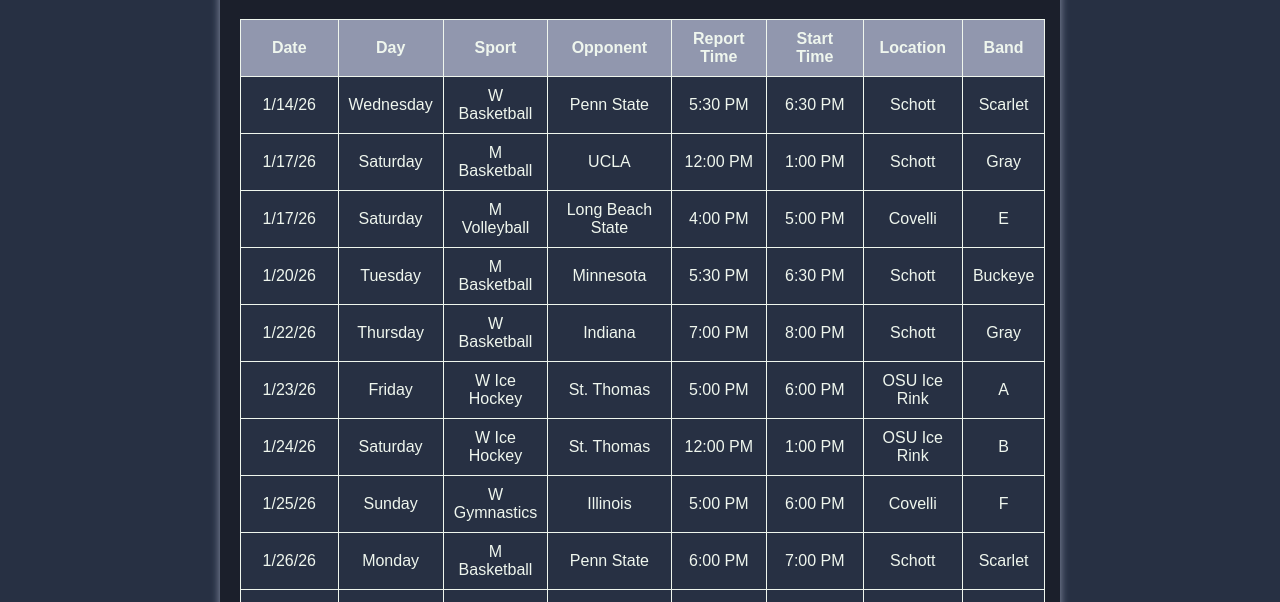
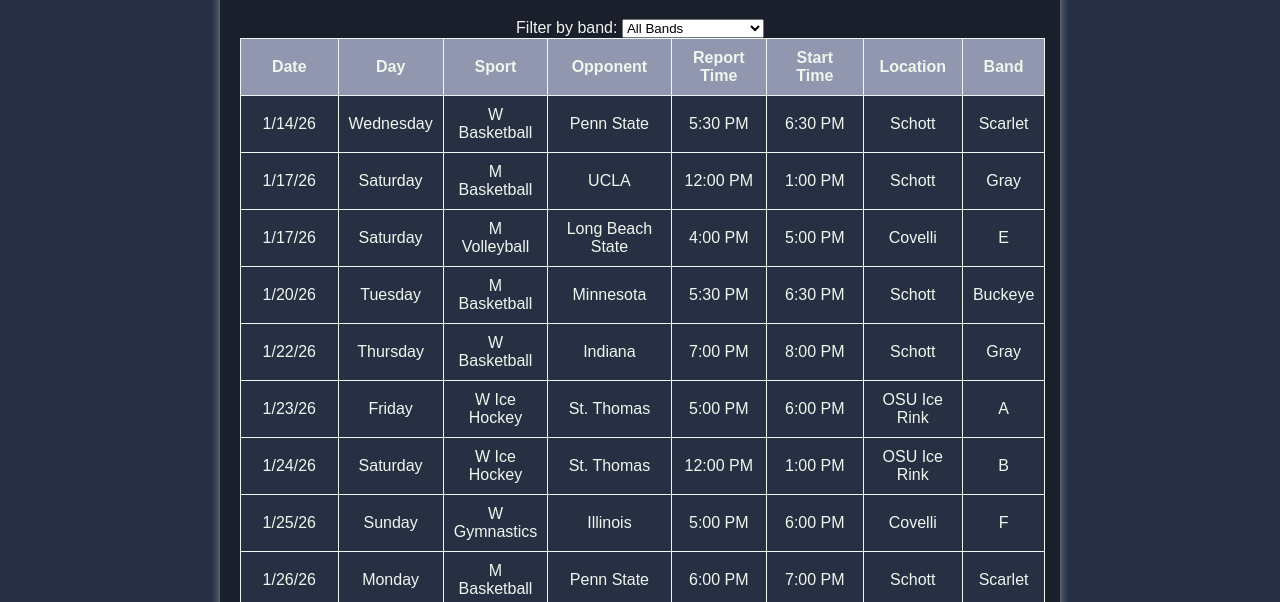
Before and after one commit to CollinRis/OSUABAND, a plain HTML site: page schedule.html in a window 1280 px wide. Shown: the part 198-800 px from the top of the page. Drawn offline with Linux system fonts and the light colour scheme.

Commit message:
Expand band filters

```diff
--- a/schedule.html
+++ b/schedule.html
@@ -20,6 +20,24 @@
 
     <div class="container">
         <h1>Full Schedule</h1>
+        <div class="schedule-filter">
+            <label for="band-filter">Filter by band:</label>
+            <select id="band-filter">
+                <option value="all">All Bands</option>
+                <option value="group:Scarlet">Scarlet Band (A/B)</option>
+                <option value="group:Gray">Gray Band (C/D)</option>
+                <option value="group:Buckeye">Buckeye Band (E/F)</option>
+                <option value="band:Scarlet">Band = Scarlet</option>
+                <option value="band:Gray">Band = Gray</option>
+                <option value="band:Buckeye">Band = Buckeye</option>
+                <option value="letter:A">Band = A</option>
+                <option value="letter:B">Band = B</option>
+                <option value="letter:C">Band = C</option>
+                <option value="letter:D">Band = D</option>
+                <option value="letter:E">Band = E</option>
+                <option value="letter:F">Band = F</option>
+            </select>
+        </div>
         <table id="schedule">
             <thead>
                 <tr>
@@ -110,10 +128,53 @@
 ;
 
             const scheduleTable = document.querySelector("#schedule tbody");
-            events.forEach(event => {
-                const row = document.createElement("tr");
-                row.innerHTML = `<td>${event.Date}</td><td>${event.Day}</td><td>${event.Sport}</td><td>${event.Opponent}</td><td>${event["Report Time"]}</td><td>${event["Start Time"]}</td><td>${event.Location}</td><td>${event.Band}</td>`;
-                scheduleTable.appendChild(row);
+            const bandFilter = document.getElementById("band-filter");
+
+            const bandGroupMap = {
+                A: "Scarlet",
+                B: "Scarlet",
+                C: "Gray",
+                D: "Gray",
+                E: "Buckeye",
+                F: "Buckeye"
+            };
+
+            const normalizeBand = (band) => band.trim();
+
+            const renderSchedule = (filter) => {
+                scheduleTable.innerHTML = "";
+
+                events.forEach(event => {
+                    const rawBand = normalizeBand(event.Band || "");
+                    const bandCode = rawBand.toUpperCase();
+                    const bandGroup = bandGroupMap[bandCode] || "";
+                    const bandName = bandCode === "SCARLET" || bandCode === "GRAY" || bandCode === "BUCKEYE"
+                        ? bandCode[0] + bandCode.slice(1).toLowerCase()
+                        : "";
+
+                    if (filter !== "all") {
+                        const [filterType, filterValue] = filter.split(":");
+                        if (filterType === "group" && bandGroup !== filterValue) {
+                            return;
+                        }
+                        if (filterType === "band" && bandName !== filterValue) {
+                            return;
+                        }
+                        if (filterType === "letter" && bandCode !== filterValue) {
+                            return;
+                        }
+                    }
+
+                    const row = document.createElement("tr");
+                    row.innerHTML = `<td>${event.Date}</td><td>${event.Day}</td><td>${event.Sport}</td><td>${event.Opponent}</td><td>${event["Report Time"]}</td><td>${event["Start Time"]}</td><td>${event.Location}</td><td>${event.Band}</td>`;
+                    scheduleTable.appendChild(row);
+                });
+            };
+
+            renderSchedule("all");
+
+            bandFilter.addEventListener("change", (event) => {
+                renderSchedule(event.target.value);
             });
         });
     </script>
```
Also changed, not shown: script.js (+6 -1 lines).
